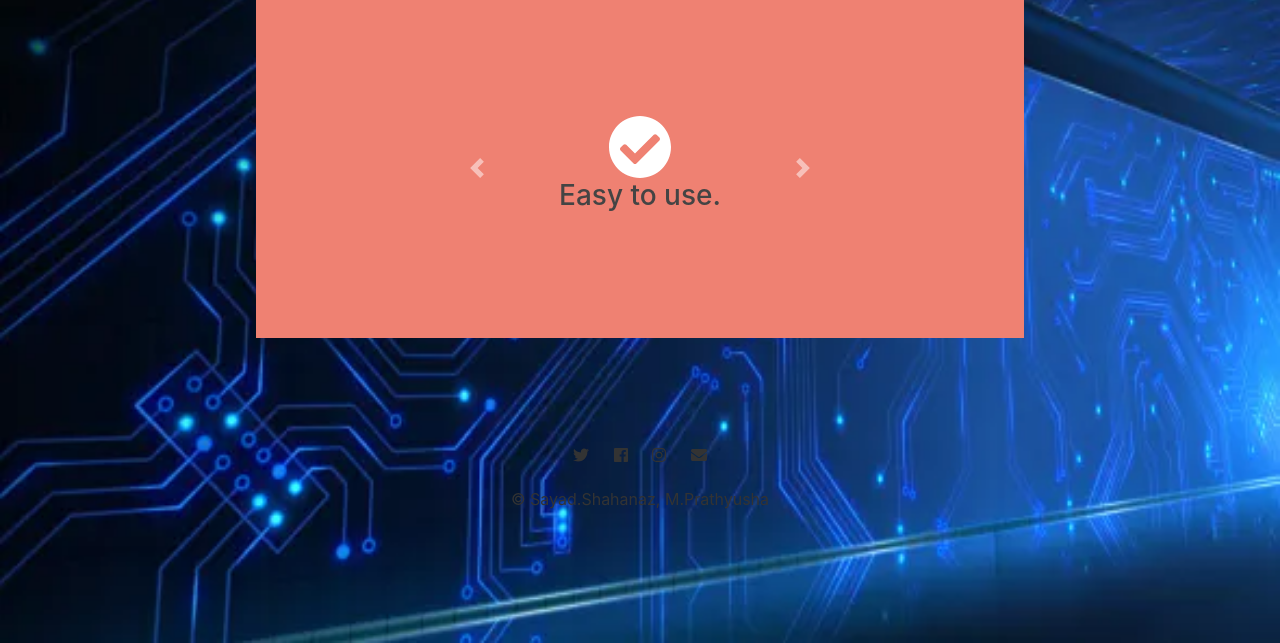
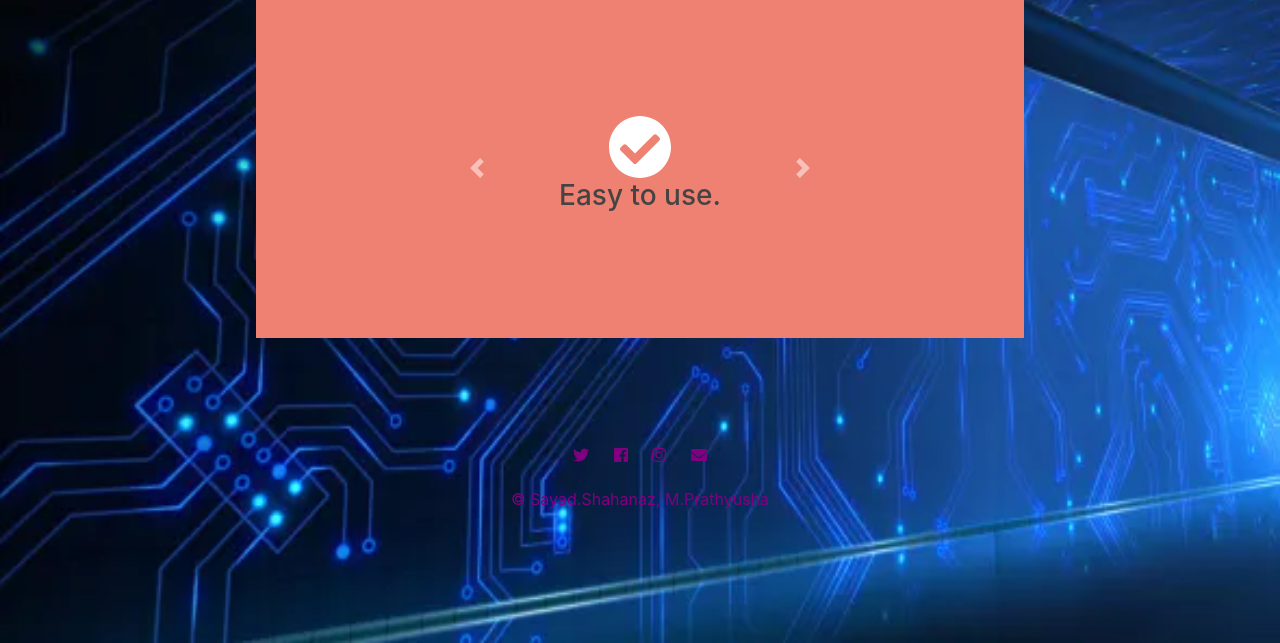
Before and after one commit to shanni12/Electricity-Bill-Management, a Django app: page /about/ in a window 1280 px wide. Shown: the part 157-800 px from the top of the page. Run offline with Django 3.2, Linux system fonts and the light colour scheme; some libraries are stand-ins or nearby versions.

Commit message:
final commit

```diff
--- a/user/templates/user/about.html
+++ b/user/templates/user/about.html
@@ -98,7 +98,7 @@
 
 
 
-    <footer id="footer">
+    <footer id="footer" style="color:purple">
         <i class="social-icon fab fa-twitter" aria-hidden="true"></i>
         <i class="social-icon fab fa-facebook" aria-hidden="true"></i>
 
--- a/user/templates/user/base.html
+++ b/user/templates/user/base.html
@@ -48,10 +48,15 @@
                         <a class="nav-item nav-link" href="{% url 'register'%}">Register</a>
                         {%endif%}
                     </div>
+
                 </div>
             </div>
+
         </nav>
+
     </header>
+
+
     <main role="main" class="container">
         <div class="row" style="margin: 0 auto;">
             <div class="col-md-8" style="margin: 0 auto;">
```
Also changed, not shown: db.sqlite3, user/static/user/styles.css (line endings or trailing spaces).
